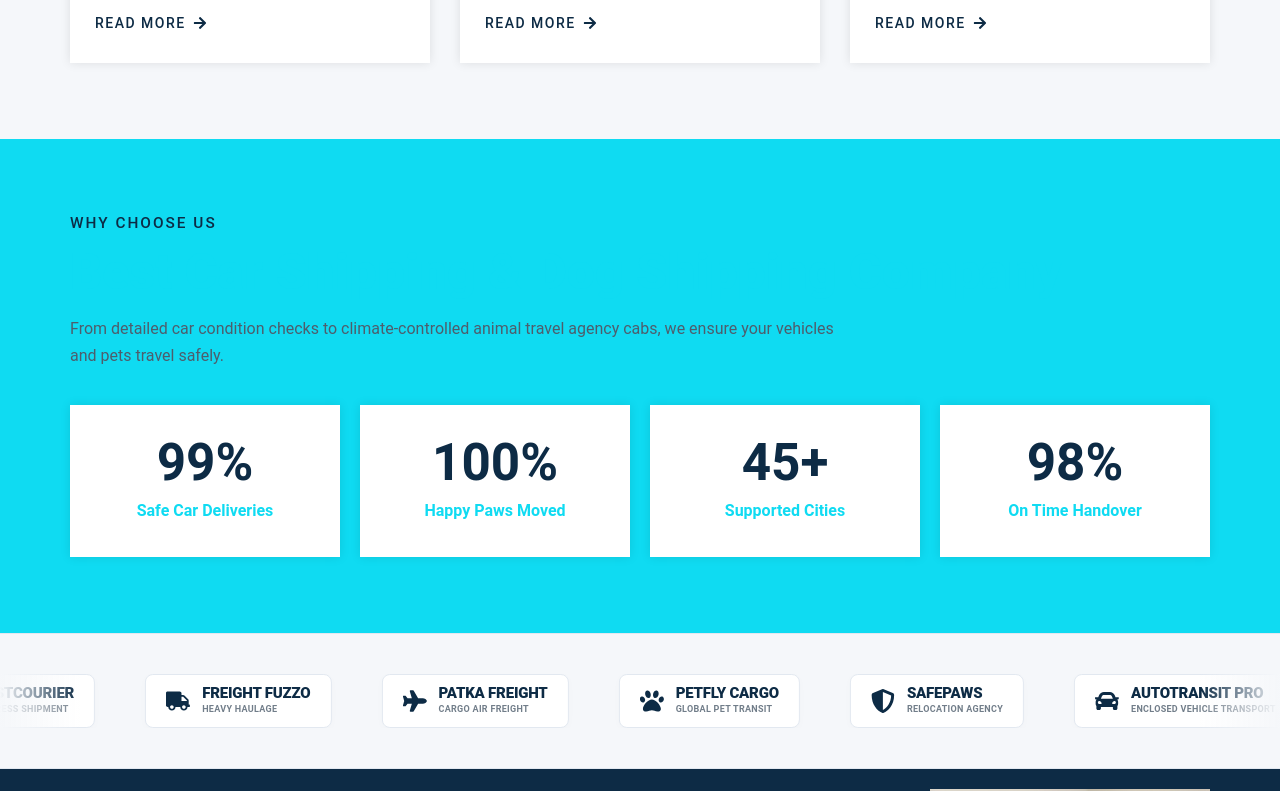
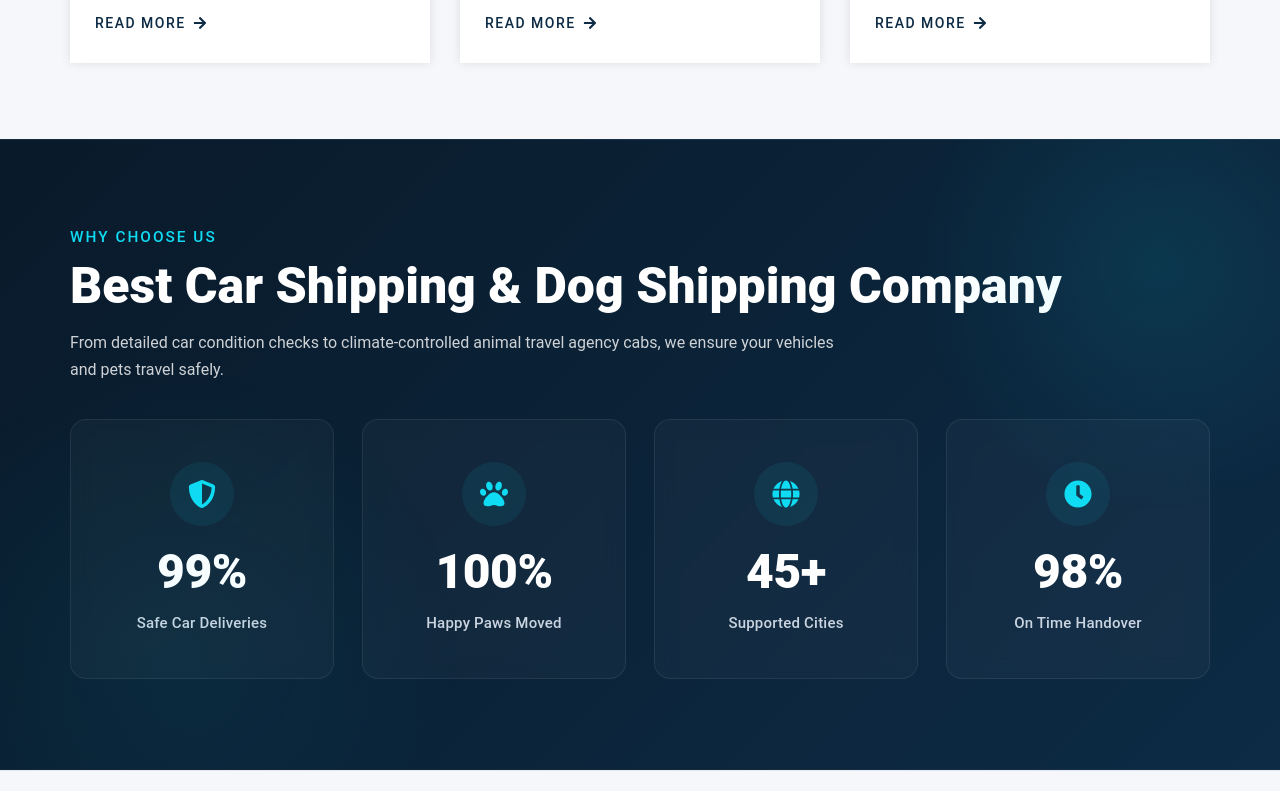
Before and after one commit to CybertizeYogesh/wheelpetindia, a Next.js app: page / in a window 1280 px wide. Shown: the part 2800-3591 px from the top of the page. Built offline with nearby package versions, Linux system fonts and the light colour scheme.

Commit message:
Redesign Why Choose Us stats counter section to deep navy gradient with glassmorphism cards and hover interactions

```diff
--- a/components/StatsCounter.js
+++ b/components/StatsCounter.js
@@ -2,8 +2,16 @@
 
 import { motion, useInView, useMotionValue, useSpring } from "framer-motion";
 import { useEffect, useRef, useState } from "react";
+import { FaShieldAlt, FaPaw, FaGlobe, FaClock } from "react-icons/fa";
 import { stats } from "@/data/siteData";
 import styles from "@/styles/sections.module.css";
+
+const statIcons = [
+  FaShieldAlt, // Safe Car Deliveries
+  FaPaw,       // Happy Paws Moved
+  FaGlobe,     // Supported Cities
+  FaClock      // On Time Handover
+];
 
 function Counter({ value, suffix }) {
   const ref = useRef(null);
@@ -24,7 +32,9 @@ function Counter({ value, suffix }) {
 export default function StatsCounter() {
   return (
     <div className={styles.statsGrid}>
-      {stats.map((stat, index) => (
+      {stats.map((stat, index) => {
+        const Icon = statIcons[index] || FaShieldAlt;
+        return (
           <motion.div
             className={styles.statCard}
             key={stat.label}
@@ -33,10 +43,18 @@ export default function StatsCounter() {
             viewport={{ once: true }}
             transition={{ delay: index * 0.08, duration: 0.55 }}
           >
-          <div className={styles.statNumber}><Counter value={stat.value} suffix={stat.suffix} /></div>
+            <div className={styles.statCardContent}>
+              <div className={styles.statCardIcon}>
+                <Icon />
+              </div>
+              <div className={styles.statNumber}>
+                <Counter value={stat.value} suffix={stat.suffix} />
+              </div>
               <p>{stat.label}</p>
+            </div>
           </motion.div>
-      ))}
+        );
+      })}
     </div>
   );
 }
--- a/styles/sections.module.css
+++ b/styles/sections.module.css
@@ -391,39 +391,144 @@
 
 .darkBand {
   position: relative;
-  background: var(--color-secondary);
+  background: linear-gradient(135deg, #091a2a 0%, #0d2b45 100%);
+  color: #ffffff;
+  padding: 90px 0;
+  overflow: hidden;
+  border-top: 1px solid rgba(255, 255, 255, 0.05);
+  border-bottom: 1px solid rgba(255, 255, 255, 0.05);
+}
+
+.darkBand::before {
+  content: "";
+  position: absolute;
+  top: -20%;
+  right: -10%;
+  width: 500px;
+  height: 500px;
+  background: radial-gradient(circle, rgba(15, 219, 242, 0.1) 0%, rgba(15, 219, 242, 0) 70%);
+  z-index: 1;
+  pointer-events: none;
+}
+
+.darkBand::after {
+  content: "";
+  position: absolute;
+  bottom: -30%;
+  left: -10%;
+  width: 600px;
+  height: 600px;
+  background: radial-gradient(circle, rgba(15, 219, 242, 0.05) 0%, rgba(15, 219, 242, 0) 70%);
+  z-index: 1;
+  pointer-events: none;
+}
+
+.darkBand :global(.eyebrow) {
+  color: var(--color-secondary);
+}
+
+.darkBand :global(.sectionTitle) {
   color: #ffffff;
 }
 
-.darkBand .sectionTitle,
-.darkBand .sectionText {
-  color: #ffffff;
+.darkBand :global(.sectionText) {
+  color: rgba(255, 255, 255, 0.8);
 }
 
 .statsGrid {
   display: grid;
-  grid-template-columns: repeat(auto-fit, minmax(190px, 1fr));
-  gap: clamp(16px, 2vw, 20px);
+  grid-template-columns: repeat(auto-fit, minmax(220px, 1fr));
+  gap: clamp(16px, 2.5vw, 28px);
 }
 
 .statCard {
-  padding: clamp(24px, 3vw, 32px) 20px;
+  position: relative;
+  padding: clamp(32px, 4vw, 42px) 24px;
   text-align: center;
-  background: #ffffff;
-  box-shadow: var(--shadow-soft);
+  background: rgba(255, 255, 255, 0.03);
+  border: 1px solid rgba(255, 255, 255, 0.08);
+  border-radius: 16px;
+  backdrop-filter: blur(10px);
+  -webkit-backdrop-filter: blur(10px);
+  transition: all 0.4s cubic-bezier(0.165, 0.84, 0.44, 1);
+  overflow: hidden;
+}
+
+.statCard::before {
+  content: "";
+  position: absolute;
+  top: 0;
+  left: 0;
+  width: 100%;
+  height: 100%;
+  background: linear-gradient(180deg, rgba(15, 219, 242, 0.12) 0%, rgba(15, 219, 242, 0) 100%);
+  opacity: 0;
+  transition: opacity 0.4s ease;
+  z-index: 0;
+  pointer-events: none;
+}
+
+.statCard:hover {
+  transform: translateY(-8px);
+  background: rgba(255, 255, 255, 0.06);
+  border-color: rgba(15, 219, 242, 0.45);
+  box-shadow: 0 12px 30px rgba(15, 219, 242, 0.12);
+}
+
+.statCard:hover::before {
+  opacity: 1;
+}
+
+.statCardContent {
+  position: relative;
+  z-index: 2;
+}
+
+.statCardIcon {
+  font-size: 28px;
+  color: var(--color-secondary);
+  margin-bottom: 20px;
+  display: inline-flex;
+  align-items: center;
+  justify-content: center;
+  background: rgba(15, 219, 242, 0.08);
+  width: 64px;
+  height: 64px;
+  border-radius: 50%;
+  transition: all 0.4s cubic-bezier(0.165, 0.84, 0.44, 1);
+}
+
+.statCard:hover .statCardIcon {
+  background: var(--color-secondary);
+  color: var(--color-primary);
+  transform: scale(1.1) rotate(6deg);
+  box-shadow: 0 0 15px rgba(15, 219, 242, 0.4);
 }
 
 .statNumber {
-  color: var(--color-primary);
-  font-size: clamp(38px, 4vw, 55px);
-  font-weight: 600;
-  line-height: 1;
+  color: #ffffff;
+  font-size: clamp(38px, 4vw, 48px);
+  font-weight: 800;
+  line-height: 1.1;
+  letter-spacing: -0.5px;
+  transition: color var(--transition);
+}
+
+.statCard:hover .statNumber {
+  color: var(--color-secondary);
 }
 
 .statCard p {
-  margin: 10px 0 0;
-  color: var(--color-secondary);
-  font-weight: 600;
+  margin: 12px 0 0;
+  color: #cbd5e1;
+  font-size: 15px;
+  font-weight: 500;
+  letter-spacing: 0.2px;
+  transition: color var(--transition);
+}
+
+.statCard:hover p {
+  color: #ffffff;
 }
 
 .processGrid {
```
Lines whose indentation alone changed are shown as unchanged.
